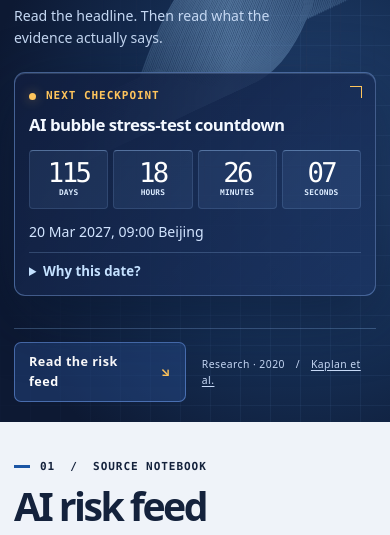
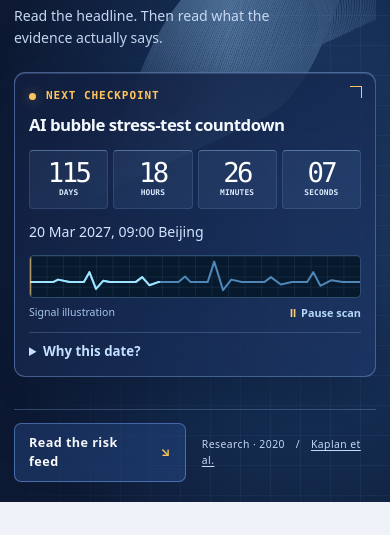
Before and after one commit to Easonyesheng/scaling-low, a plain HTML site: page index.html in a window 390 px wide. Shown: the part 264-799 px from the top of the page. Drawn offline with Linux system fonts and the light colour scheme.

Commit message:
Make the countdown signal visibly animate on mobile

```diff
--- a/index.html
+++ b/index.html
@@ -3,7 +3,7 @@
 <head>
 <meta charset="utf-8"><meta name="viewport" content="width=device-width, initial-scale=1">
 <meta name="theme-color" content="#0d1731"><title>Scaling Low | AI 风险与叙事核查</title><meta name="description" content="AI risk, claim checks, and the evidence behind the headlines.">
-<link rel="stylesheet" href="style.css?v=pulse-02"><script src="script.js?v=pulse-02"></script>
+<link rel="stylesheet" href="style.css?v=scope-03"><script src="script.js?v=pulse-02"></script>
 </head><body id="top">
 <a class="skip" href="#main"><span class="en">Skip to issue</span><span class="zh" lang="zh-Hans">跳到正文</span></a>
 <header class="bar wrap"><a class="brand" href="#top"><b aria-hidden="true">↘</b> Scaling Low<span class="dot">.</span></a>
@@ -20,6 +20,19 @@
 <div id="clock" role="timer" aria-live="off" hidden><div><strong></strong><span class="en">Days</span><span class="zh" lang="zh-Hans">天</span></div><div><strong></strong><span class="en">Hours</span><span class="zh" lang="zh-Hans">小时</span></div><div><strong></strong><span class="en">Minutes</span><span class="zh" lang="zh-Hans">分钟</span></div><div><strong></strong><span class="en">Seconds</span><span class="zh" lang="zh-Hans">秒</span></div></div>
 <p id="passed" role="status" hidden><span class="en">Checkpoint reached. Review the three signals below.</span><span class="zh" lang="zh-Hans">观察时点已到。用下面三个信号判断压力是否升高。</span></p>
 <p><time id="checkpoint" datetime="2027-03-20T09:00:00+08:00"><span class="en">20 Mar 2027, 09:00 Beijing</span><span class="zh" lang="zh-Hans">2027 年 3 月 20 日 09:00 · 北京时间</span></time></p>
+<div class="signal-scope">
+<input class="signal-toggle" id="signal-pause" type="checkbox" aria-label="Pause scan" data-en-label="Pause scan" data-zh-label="暂停扫描">
+<span class="signal-caption" aria-hidden="true"><span class="en">Signal illustration</span><span class="zh" lang="zh-Hans">示意波形</span></span>
+<label for="signal-pause" class="signal-control"><span lang="en" class="en">Pause scan</span><span lang="zh-Hans" class="zh">暂停扫描</span></label>
+<svg viewBox="0 0 600 66" preserveAspectRatio="none" role="presentation" aria-hidden="true">
+<defs><pattern id="signal-grid" width="30" height="16.5" patternUnits="userSpaceOnUse"><path d="M30 0H0V16.5" fill="none" stroke="#294666" stroke-width="1"/></pattern>
+<linearGradient id="signal-tail"><stop stop-color="#50acff" stop-opacity="0"/><stop offset="1" stop-color="#50acff" stop-opacity=".48"/></linearGradient></defs>
+<rect width="600" height="66" fill="url(#signal-grid)"/>
+<path class="signal-base" pathLength="1000" d="M0 42h42l9-4 21 4h26l10-16 12 27 13-13 12 2h47l12-8 13 13 16-5h37l12-9 10 9h31l12-33 16 46 15-17 19 4h41l12-8 18 12 20-4h28l11-16 13 22 20-9 20 3h56"/>
+<path class="signal-wave" pathLength="1000" d="M0 42h42l9-4 21 4h26l10-16 12 27 13-13 12 2h47l12-8 13 13 16-5h37l12-9 10 9h31l12-33 16 46 15-17 19 4h41l12-8 18 12 20-4h28l11-16 13 22 20-9 20 3h56"/>
+<g class="signal-scan"><rect x="-108" width="108" height="66" fill="url(#signal-tail)"/><path d="M0 0v66" stroke="#ffcf76" stroke-width="2" vector-effect="non-scaling-stroke"/></g>
+</svg>
+</div>
 <details class="clock-method"><summary><span class="en">Why this date?</span><span class="zh" lang="zh-Hans">为什么选这天？</span></summary>
 <p><span class="en">An editorial checkpoint, not a crash date. We can compare the big cloud companies’ annual guidance and NVIDIA’s supply outlook after GTC ends on March 18.</span><span class="zh" lang="zh-Hans">这是复盘时间，不是崩盘日。等大厂年报和 2027 年支出指引，再结合 3 月 18 日结束的 GTC 看算力供需。</span></p>
 <ol><li><span class="en">Do at least two of Alphabet, Amazon, Microsoft and Meta cut comparable infrastructure plans?</span><span class="zh" lang="zh-Hans">谷歌、亚马逊、微软、Meta 中，是否至少两家下调同口径的基础设施支出计划？</span></li>
--- a/style.css
+++ b/style.css
@@ -196,3 +196,33 @@ html.sl{--signal-board:#0d1933;--signal-ice:#a9d7ff;--signal-mark:#ffc55c;--sign
 .sl #news-list .fact-claim{margin-top:.45rem;color:#4a607e}
 .sl #news-list .note:target{outline:2px solid #2574db;outline-offset:3px;scroll-margin-top:1rem}
 .sl #news-list .sources{display:flex;flex-wrap:wrap;gap:6px 14px}
+
+/* The decorative scope keeps moving after the opening sweep. */
+.sl .signal-scope{position:relative;display:grid;justify-items:end;gap:4px;margin-block:12px 7px}
+.sl .signal-scope svg{display:block;width:100%;height:clamp(43px,8vw,66px);overflow:hidden;border:1px solid #5684b480;border-radius:5px;background:#07192d;grid-row:1}
+.sl .signal-scope path.signal-base,.sl .signal-scope path.signal-wave{fill:none;stroke-linecap:round;stroke-linejoin:round;stroke-width:2;vector-effect:non-scaling-stroke}
+.sl .signal-base{stroke:#4e87b7}
+.sl .signal-wave{stroke:#9ee5ff;stroke-dasharray:205 795;opacity:0}
+.sl .signal-scan{opacity:0}
+.sl .signal-scope .signal-control{display:none;font:700 .68rem/1.4 var(--sans);color:#b5d7f8;cursor:pointer;padding:3px 0 3px 9px;grid-row:2;grid-column:1}
+.sl .signal-scope .signal-toggle{position:absolute;inline-size:1px;block-size:1px;margin:0;clip-path:inset(50%);overflow:hidden;display:none}
+.sl .signal-scope .signal-toggle:focus-visible+.signal-control{outline:2px solid #ffcf76;outline-offset:3px}
+.sl .signal-scope .signal-toggle:checked+.signal-control{color:#ffcf76}
+@keyframes sl-scope-scan{0%{transform:translateX(0%)}100%{transform:translateX(119%)}}
+@keyframes sl-scope-wave{to{stroke-dashoffset:-1000}}
+@media(prefers-reduced-motion:no-preference){
+ .sl .signal-scope .signal-control,.sl .signal-scope .signal-toggle{display:block}
+ .sl .signal-scan{opacity:.88;transform-box:view-box;animation:sl-scope-scan 5s linear infinite}
+ .sl .signal-wave{opacity:1;animation:sl-scope-wave 5s linear infinite}
+ .sl .signal-toggle:checked~svg :is(.signal-scan,.signal-wave){animation-play-state:paused}
+}
+@media print{.sl .signal-scope{display:none}}
+
+.sl .signal-scope{grid-template-columns:minmax(0,1fr) auto;justify-items:stretch;column-gap:8px}
+.sl .signal-scope svg{grid-column:1/-1}
+.sl .signal-scope .signal-caption{grid-row:2;grid-column:1;align-self:center;color:#a6c4e7;font-size:.66rem}
+.sl .signal-scope .signal-control{grid-column:2;margin:0}
+.sl .signal-scope .signal-control::before{content:"Ⅱ";margin-inline-end:5px;color:#ffcf76}
+.sl .signal-scope .signal-toggle:checked~.signal-control::before{content:"▶"}
+.sl .signal-scope .signal-toggle:focus-visible~.signal-control{outline:2px solid #ffcf76;outline-offset:3px}
+.sl .signal-scope .signal-toggle:checked~.signal-control{color:#ffcf76}
```
